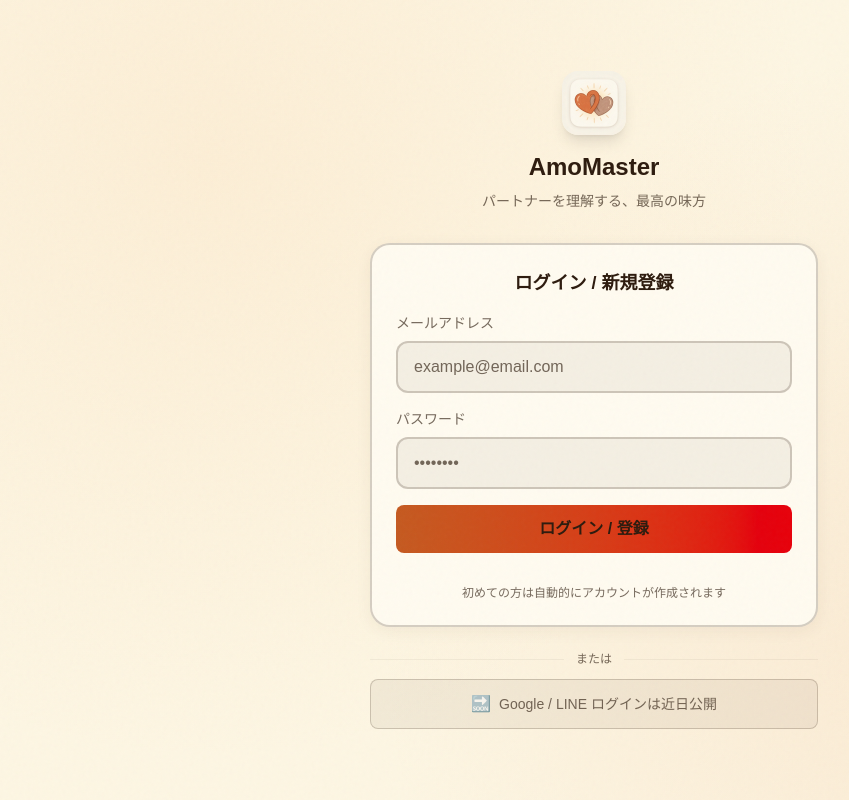
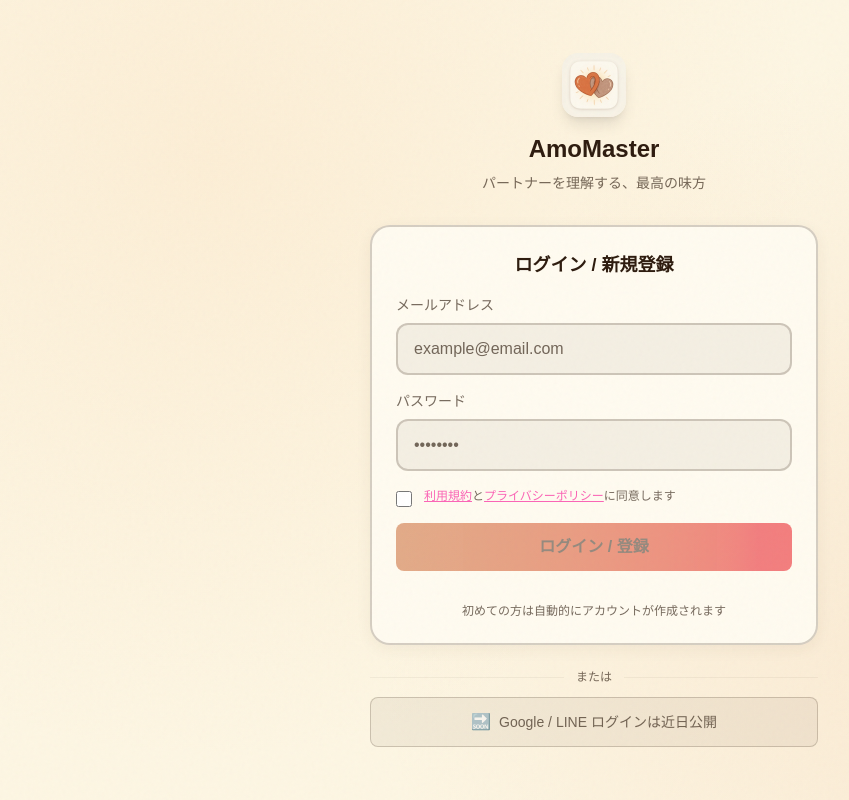
Before and after one commit to citraai/AmoMaster, a Next.js app: page /login in a window 1280 px wide. Shown: the whole page, without its empty margins (46-895 px from the left). Built offline with nearby package versions, Linux system fonts and the light colour scheme; a web font is replaced by a local one.

Commit message:
feat: add terms and privacy consent checkbox on login page

```diff
--- a/src/app/login/page.tsx
+++ b/src/app/login/page.tsx
@@ -3,17 +3,25 @@
 import { useState } from "react";
 import { signIn } from "next-auth/react";
 import { useRouter } from "next/navigation";
+import Link from "next/link";
 import * as dataService from "@/lib/data-service";
 
 export default function LoginPage() {
     const [email, setEmail] = useState("");
     const [password, setPassword] = useState("");
+    const [agreedToTerms, setAgreedToTerms] = useState(false);
     const [isLoading, setIsLoading] = useState(false);
     const [error, setError] = useState("");
     const router = useRouter();
 
     const handleSubmit = async (e: React.FormEvent) => {
         e.preventDefault();
+
+        if (!agreedToTerms) {
+            setError("利用規約とプライバシーポリシーに同意してください");
+            return;
+        }
+
         setIsLoading(true);
         setError("");
 
@@ -93,10 +101,27 @@
                         />
                     </div>
 
+                    {/* 利用規約・プライバシーポリシー同意 */}
+                    <div className="flex items-start gap-3">
+                        <input
+                            type="checkbox"
+                            id="agree-terms"
+                            checked={agreedToTerms}
+                            onChange={(e) => setAgreedToTerms(e.target.checked)}
+                            className="mt-1 w-4 h-4 rounded border-white/30 bg-white/5 text-pink-500 focus:ring-pink-500 focus:ring-offset-0"
+                        />
+                        <label htmlFor="agree-terms" className="text-white/60 text-xs leading-relaxed">
+                            <Link href="/terms" className="text-pink-400 underline hover:text-pink-300">利用規約</Link>
+                            と
+                            <Link href="/privacy" className="text-pink-400 underline hover:text-pink-300">プライバシーポリシー</Link>
+                            に同意します
+                        </label>
+                    </div>
+
                     <button
                         type="submit"
-                        disabled={isLoading}
-                        className="w-full bg-gradient-to-r from-pink-600 to-red-600 text-white font-bold py-3 rounded-lg hover:opacity-90 transition-opacity disabled:opacity-50"
+                        disabled={isLoading || !agreedToTerms}
+                        className="w-full bg-gradient-to-r from-pink-600 to-red-600 text-white font-bold py-3 rounded-lg hover:opacity-90 transition-opacity disabled:opacity-50 disabled:cursor-not-allowed"
                     >
                         {isLoading ? "読み込み中..." : "ログイン / 登録"}
                     </button>
```
